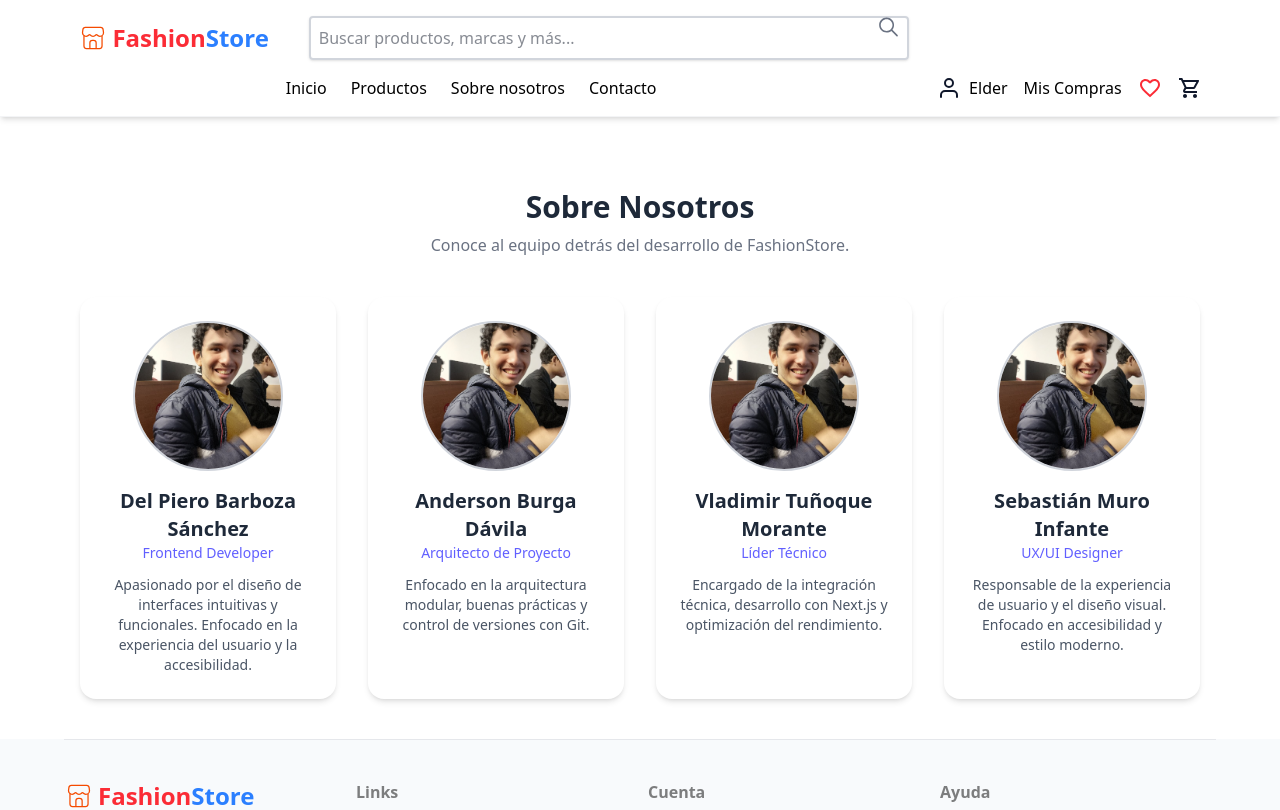
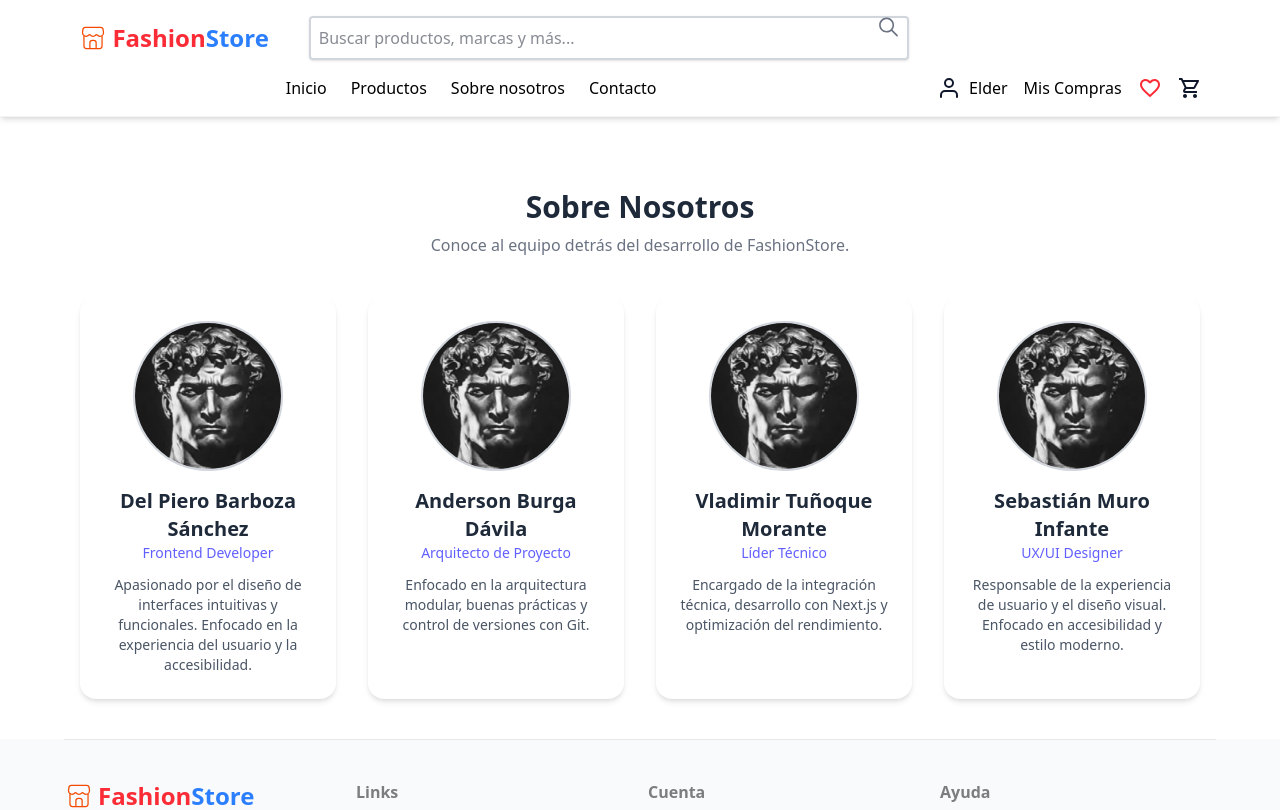
Before and after one commit to VVladT/fashion-store, a Next.js app: page /about in a window 1280 px wide. Shown: the top 810 px of the page. Built offline with nearby package versions, Linux system fonts and the light colour scheme.

Commit message:
minor changes

```diff
--- a/src/app/(ecommerce)/about/page.tsx
+++ b/src/app/(ecommerce)/about/page.tsx
@@ -7,25 +7,25 @@ export default function AboutPage() {
       name: 'Del Piero Barboza Sánchez',
       role: 'Frontend Developer',
       description: 'Apasionado por el diseño de interfaces intuitivas y funcionales. Enfocado en la experiencia del usuario y la accesibilidad.',
-      imgUrl: '/images/victorin.webp',
+      imgUrl: '/images/default-avatar.webp',
     },
     {
       name: 'Anderson Burga Dávila',
       role: 'Arquitecto de Proyecto',
       description: 'Enfocado en la arquitectura modular, buenas prácticas y control de versiones con Git.',
-      imgUrl: '/images/victorin.webp',
+      imgUrl: '/images/default-avatar.webp',
     },
     {
       name: 'Vladimir Tuñoque Morante',
       role: 'Líder Técnico',
       description: 'Encargado de la integración técnica, desarrollo con Next.js y optimización del rendimiento.',
-      imgUrl: '/images/victorin.webp',
+      imgUrl: '/images/default-avatar.webp',
     },
     {
       name: 'Sebastián Muro Infante',
       role: 'UX/UI Designer',
       description: 'Responsable de la experiencia de usuario y el diseño visual. Enfocado en accesibilidad y estilo moderno.',
-      imgUrl: '/images/victorin.webp',
+      imgUrl: '/images/default-avatar.webp',
     },
   ]
 
```
Also changed, not shown: public/images/victorin.webp (deleted).
